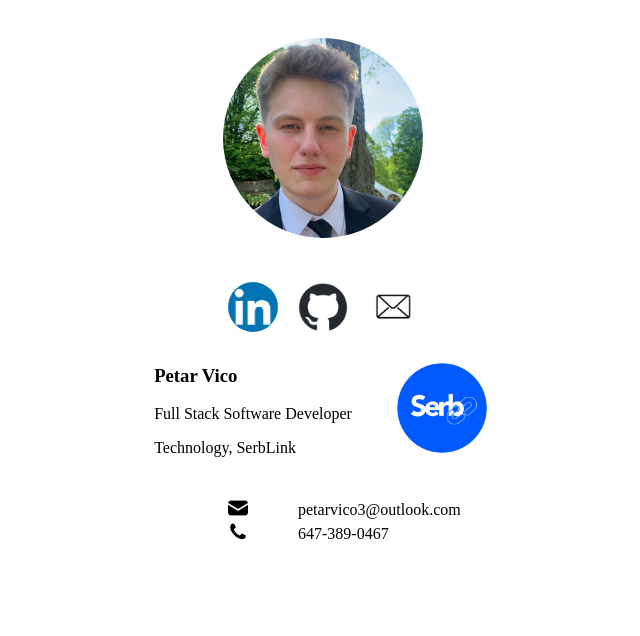
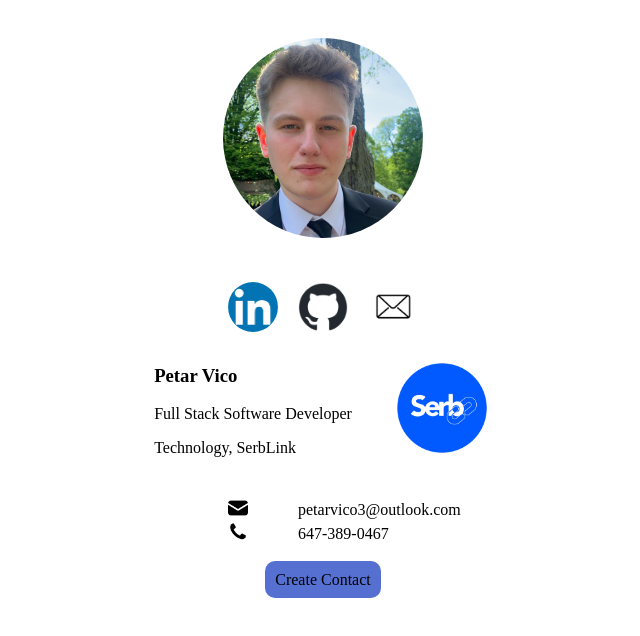
Before and after one commit to pvico12/digital-business-card, an Angular app: page / in a window 1280 px wide. Shown: the top 636 px of the page, without its empty margins (317-957 px from the left). Built offline with nearby package versions, Linux system fonts and the light colour scheme.

Commit message:
add contact creation section

```diff
--- a/src/app/app.component.html
+++ b/src/app/app.component.html
@@ -2,3 +2,9 @@
 <app-social-links></app-social-links>
 <app-about-me></app-about-me>
 <app-quick-info></app-quick-info>
+
+<div class="contact-download-button">
+  <a role="button" href="../assets/user.vcf">
+      Create Contact
+  </a>
+</div>
--- a/src/app/app.component.scss
+++ b/src/app/app.component.scss
@@ -0,0 +1,11 @@
+.contact-download-button {
+    text-align: center;
+}
+
+.contact-download-button a {
+    background-color: rgb(85, 112, 209);
+    text-decoration: none;
+    color: black;
+    padding: 10px;
+    border-radius: 10px;
+}
```
Also changed, not shown: 12 other files (tests, documents, lock files or other folders).
